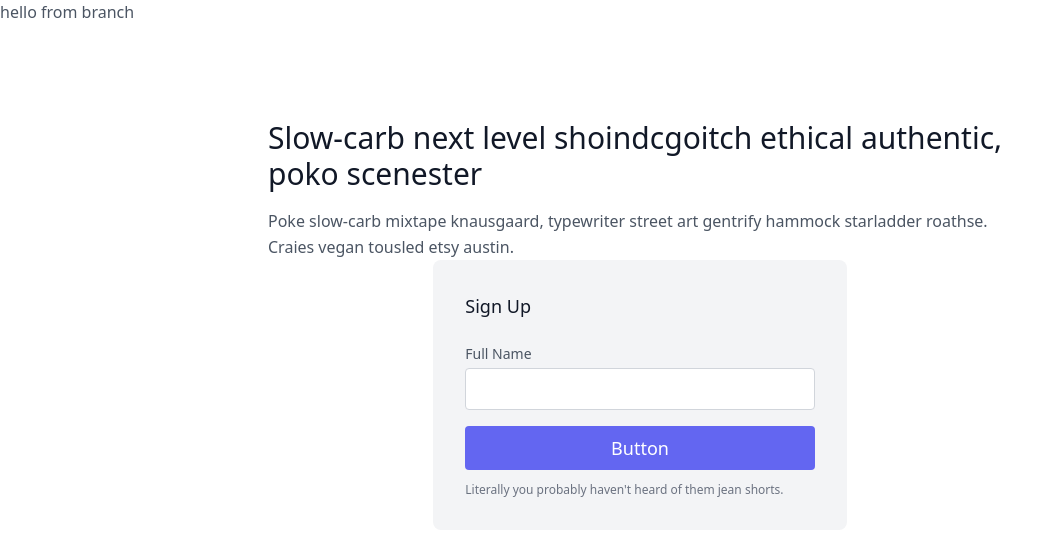
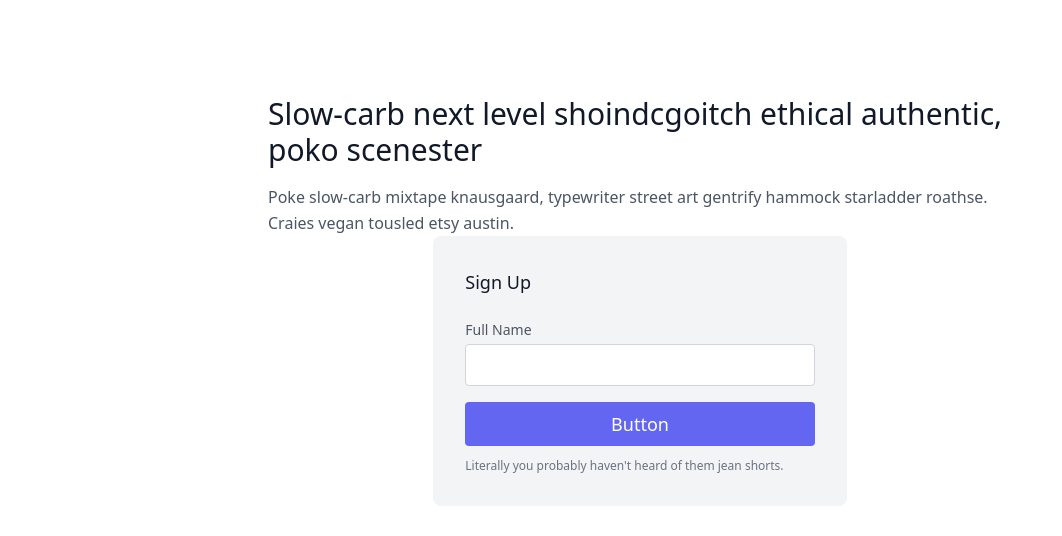
Before and after one commit to NickGofman/Active-Stage, a React (Create React App) app: page / in a window 1280 px wide. Shown: the top 536 px of the page, without its empty margins (0-1062 px from the left). Built offline with nearby package versions, Linux system fonts and the light colour scheme.

Commit message:
delete h1

```diff
--- a/src/App.js
+++ b/src/App.js
@@ -2,7 +2,6 @@
 function App() {
   return (
     <section class="text-gray-600 body-font">
-      <h1>hello from branch</h1>
       <div class="container px-5 py-24 mx-auto flex flex-col items-center">
         <div class="lg:w-3/5 md:w-1/2 md:pr-16 lg:pr-0 pr-0">
           <h1 class="title-font font-medium text-3xl text-gray-900">
```
